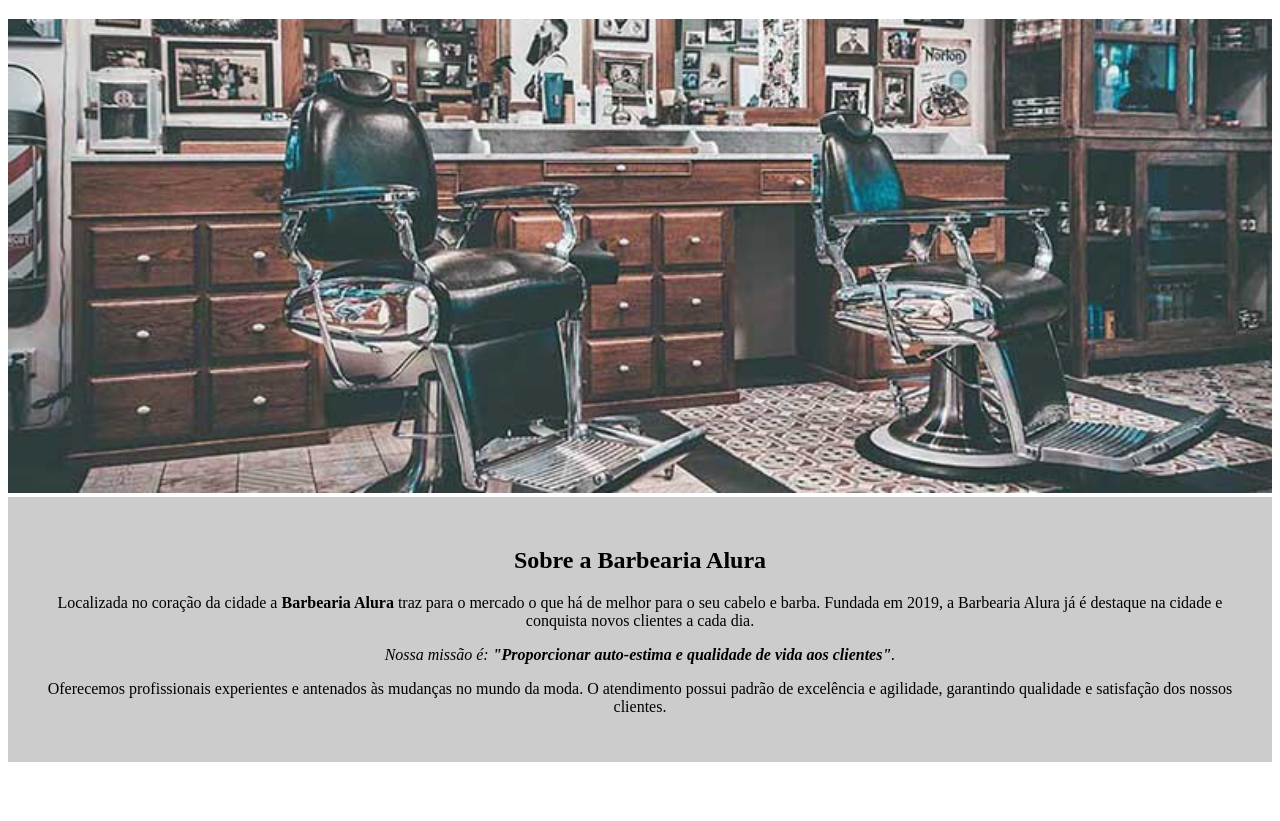
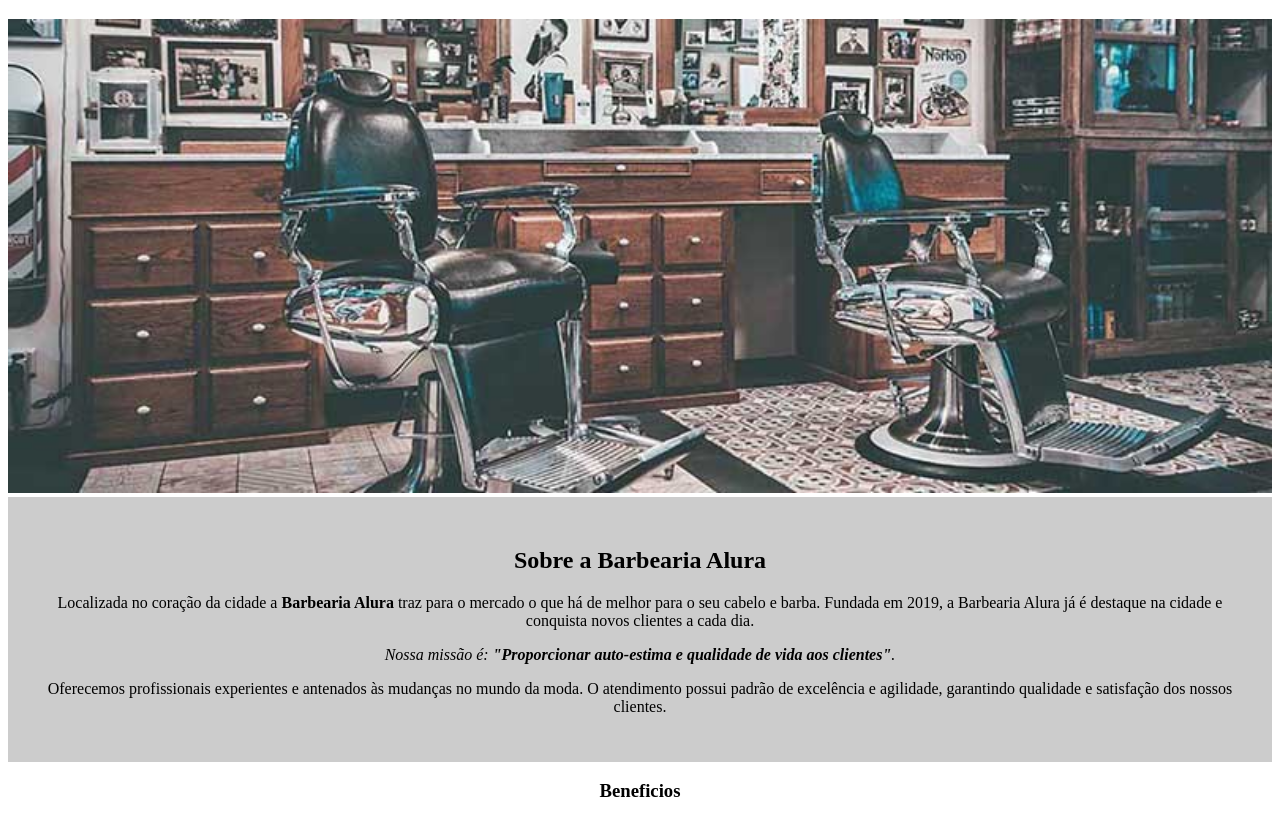
Before and after one commit to MaraNolasco/sitealura, a plain HTML site: page index.html in a window 1280 px wide. Shown: the part 61-882 px from the top of the page. Before the commit the page ends 831 px from the top, so only its background shows below. Drawn offline with Linux system fonts and the light colour scheme.

Commit message:
titulo h3

```diff
--- a/index.html
+++ b/index.html
@@ -28,5 +28,10 @@
             </p>
 
         </div>
+        <div class="beneficios">
+            <h3 class="titulo-centralizado">
+                Beneficios
+            </h3>
+        </div>
     </body>
 </html>
```
